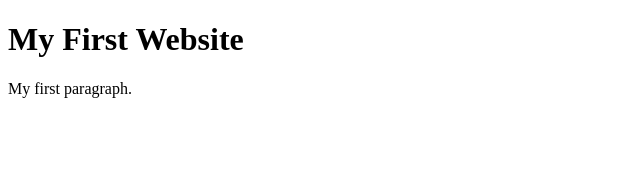
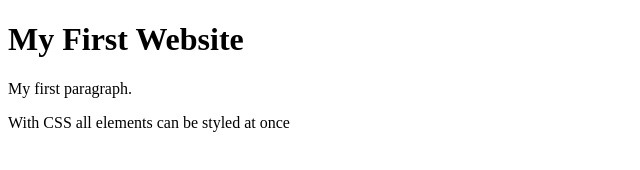
Before and after one commit to aadityadeshmukh/CSS-Basics-1, a website: page index.html in a window 1280 px wide. Shown: the whole page, without its empty margins (0-640 px from the left). Drawn offline with Linux system fonts and the light colour scheme.

Commit message:
2 files modified

```diff
--- a/index.html
+++ b/index.html
@@ -1,12 +1,13 @@
 <!DOCTYPE html>
 <html>
   <head>
-    <title>Page Title</title>
+    <title>CSS -Basics</title>
   </head>
   <body>
 
     <h1>My First Website</h1>
     <p>My first paragraph.</p>
+    <p>With CSS all elements can be styled at once</p>
 
   </body>
 </html>
--- a/style.css
+++ b/style.css
@@ -0,0 +1,11 @@
+h1{
+  text-align:center
+}
+body
+{
+  background-color:lightblue;
+}
+p{
+  font-family:Verdana;
+  font-size:20px;
+}
```
